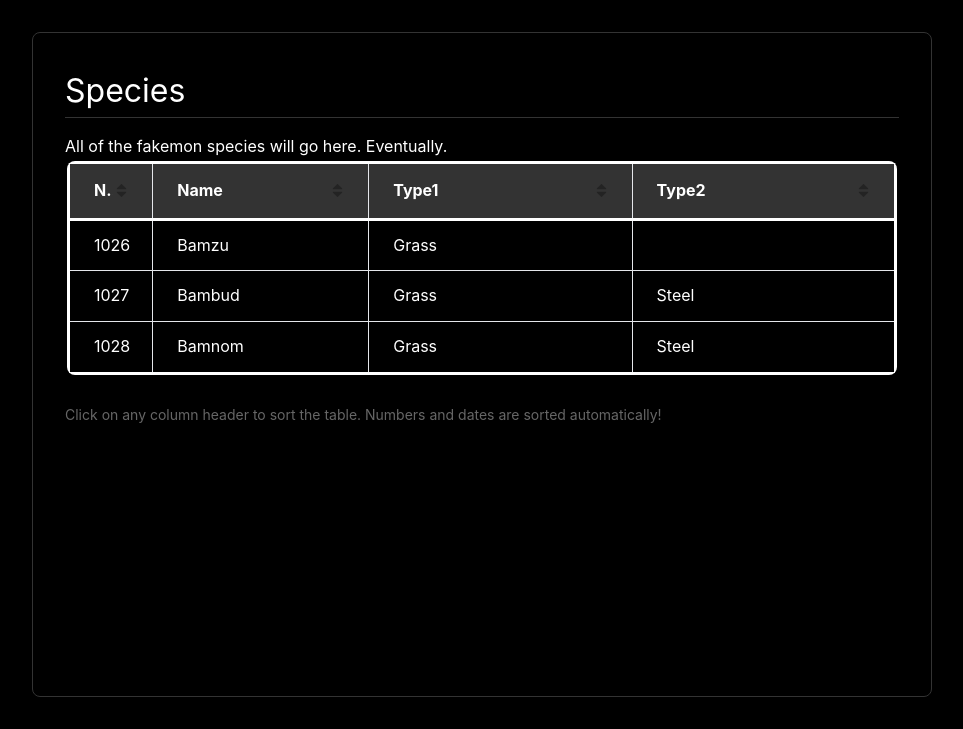
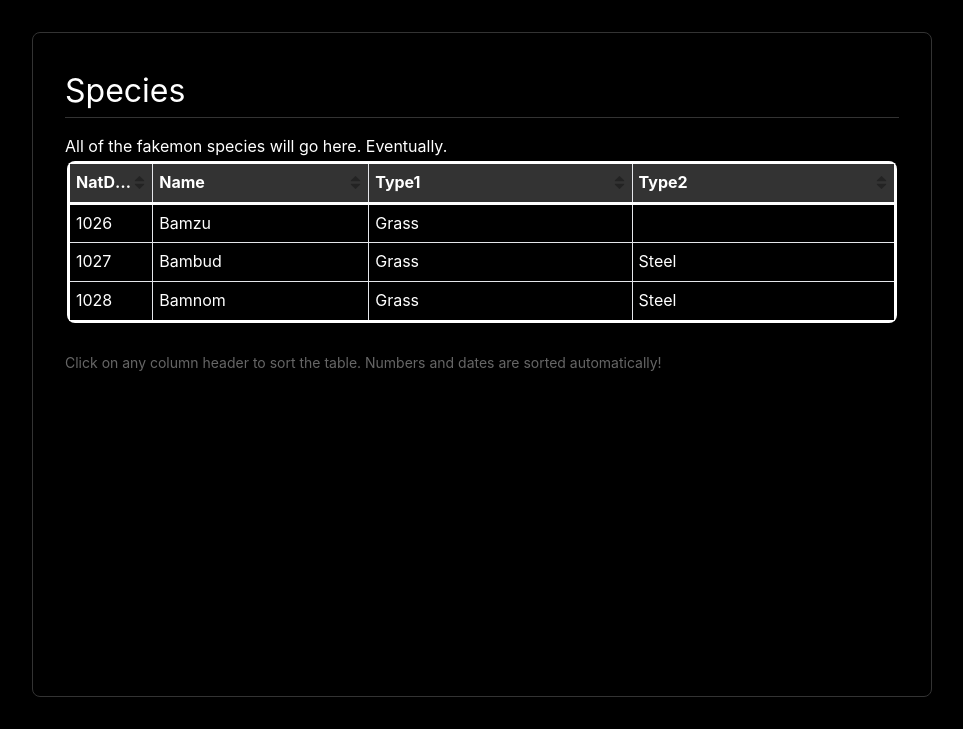
Before and after one commit to NoeSilent2/cno_wiki, a Flask app: page /species in a window 1280 px wide. Shown: the part 71-800 px from the top of the page, without its empty margins (158-1121 px from the left). Run offline with Flask 3, Linux system fonts and the light colour scheme.

Commit message:
urgh
tabl changes

```diff
--- a/templates/species.html
+++ b/templates/species.html
@@ -58,11 +58,13 @@
                         th: {
                             'background-color': '#333',
                             color: '#fff',
-                            'border-bottom': '3px solid #fff'
+                            'border-bottom': '3px solid #fff',
+                            padding: "6px"
                         },
                         td: {
                             'background-color': '#000',
-                            color: '#fff'
+                            color: '#fff',
+                            padding: "6px"
                         }
                     }
         }).render(document.getElementById('table'));
```
